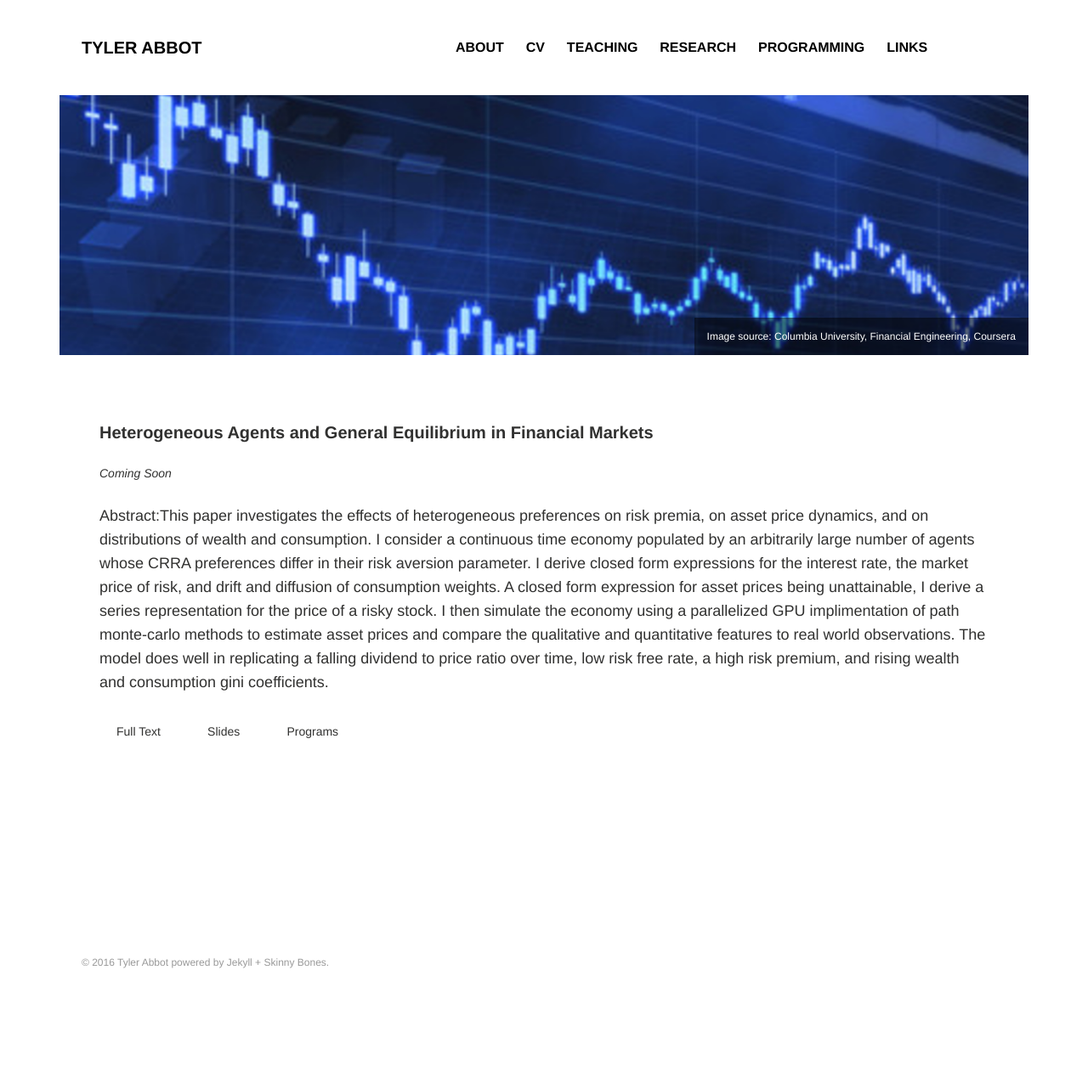
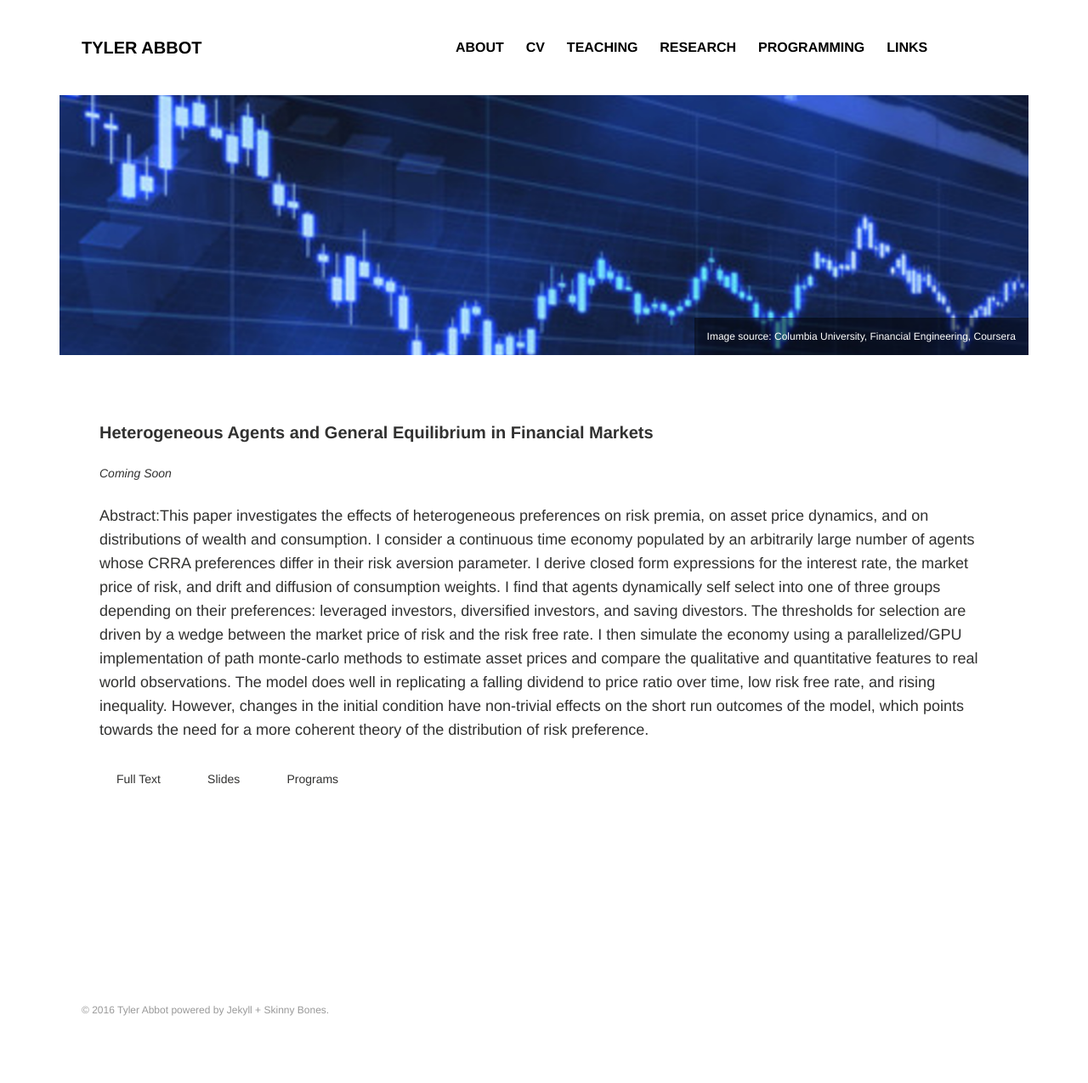
Before and after one commit to tyler-abbot/tyler-abbot.github.io, a Jekyll site: the page built from research/index.md, in a window 1280 px wide. Shown: the whole page at 85% size. Built offline with Jekyll 4.4.1, drawn with Linux system fonts in a browser that asks for light colours; before the commit the page ends 1219 px from its top, so only the background shows below that.

Commit message:
fixed abstract

```diff
--- a/research/index.md
+++ b/research/index.md
@@ -14,7 +14,7 @@ ads: false
 
 <div class="notice-inverse">
     <p><h5>Heterogeneous Agents and General Equilibrium in Financial Markets</h5> <em>Coming Soon</em></p>
-    <p>Abstract:This paper investigates the effects of heterogeneous preferences on risk premia, on asset price dynamics, and on distributions of wealth and consumption. I consider a continuous time economy populated by an arbitrarily large number of agents whose CRRA preferences differ in their risk aversion parameter. I derive closed form expressions for the interest rate, the market price of risk, and drift and diffusion of consumption weights. A closed form expression for asset prices being unattainable, I derive a series representation for the price of a risky stock. I then simulate the economy using a parallelized GPU implimentation of path monte-carlo methods to estimate asset prices and compare the qualitative and quantitative features to real world observations. The model does well in replicating a falling dividend to price ratio over time, low risk free rate, a high risk premium, and rising wealth and consumption gini coefficients.</p>
+    <p>Abstract:This paper investigates the effects of heterogeneous preferences on risk premia, on asset price dynamics, and on distributions of wealth and consumption. I consider a continuous time economy populated by an arbitrarily large number of agents whose CRRA preferences differ in their risk aversion parameter. I derive closed form expressions for the interest rate, the market price of risk, and drift and diffusion of consumption weights. I find that agents dynamically self select into one of three groups depending on their preferences: leveraged investors, diversified investors, and saving divestors. The thresholds for selection are driven by a wedge between the market price of risk and the risk free rate.  I then simulate the economy using a parallelized/GPU implementation of path monte-carlo methods to estimate asset prices and compare the qualitative and quantitative features to real world observations.  The model does well in replicating a falling dividend to price ratio over time, low risk free rate, and rising inequality.  However, changes in the initial condition have non-trivial effects on the short run outcomes of the model, which points towards the need for a more coherent theory of the distribution of risk preference.</p>
         <div class="inline-btn">
             <a href="{{ site.url }}/misc/2016.02.15.pdf" target="_blank" class="btn-inverse">Full Text</a>
             <a href="" class="btn-inverse">Slides</a>
```
